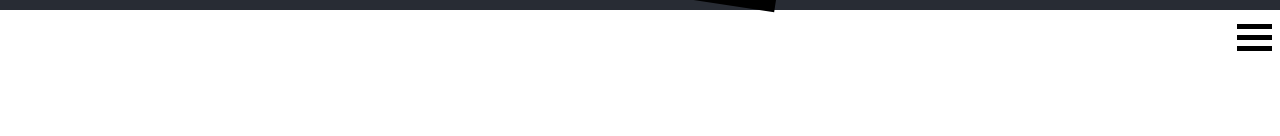
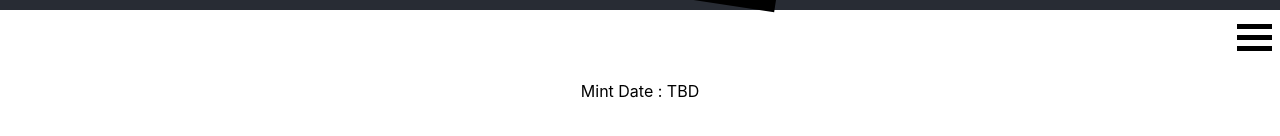
Before and after one commit to CteNerd/cronies-nft, a React (Create React App) app: page /mint in a window 1280 px wide. Shown: the part 350-486 px from the top of the page. Built offline with nearby package versions, Linux system fonts and the light colour scheme.

Commit message:
mint page

```diff
--- a/src/main/mint/index.tsx
+++ b/src/main/mint/index.tsx
@@ -1,5 +1,7 @@
 import React from "react";
 
 export default function Index() {
-  return <div></div>;
+  return <div>
+    <p>Mint Date : TBD</p>
+  </div>;
 }
```
